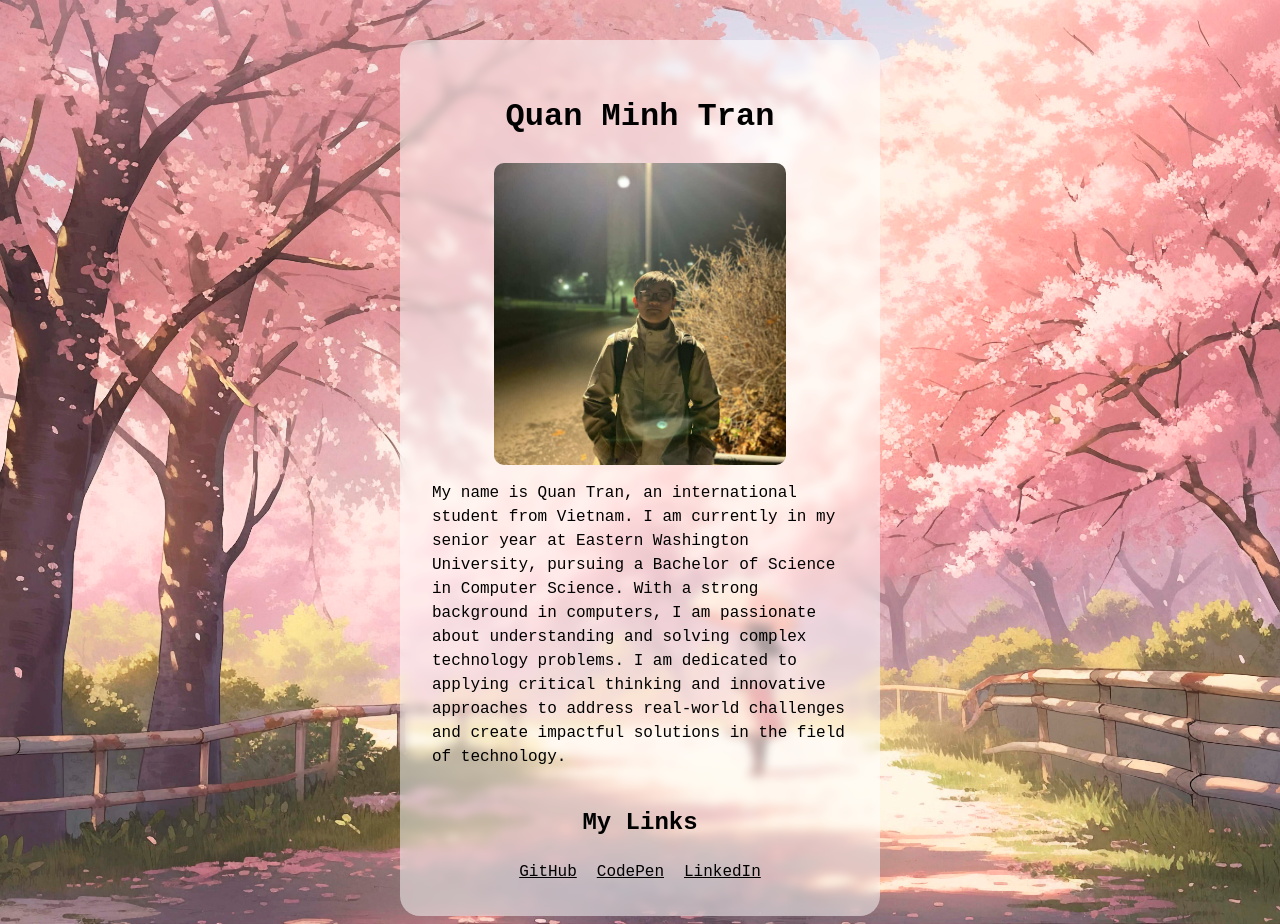
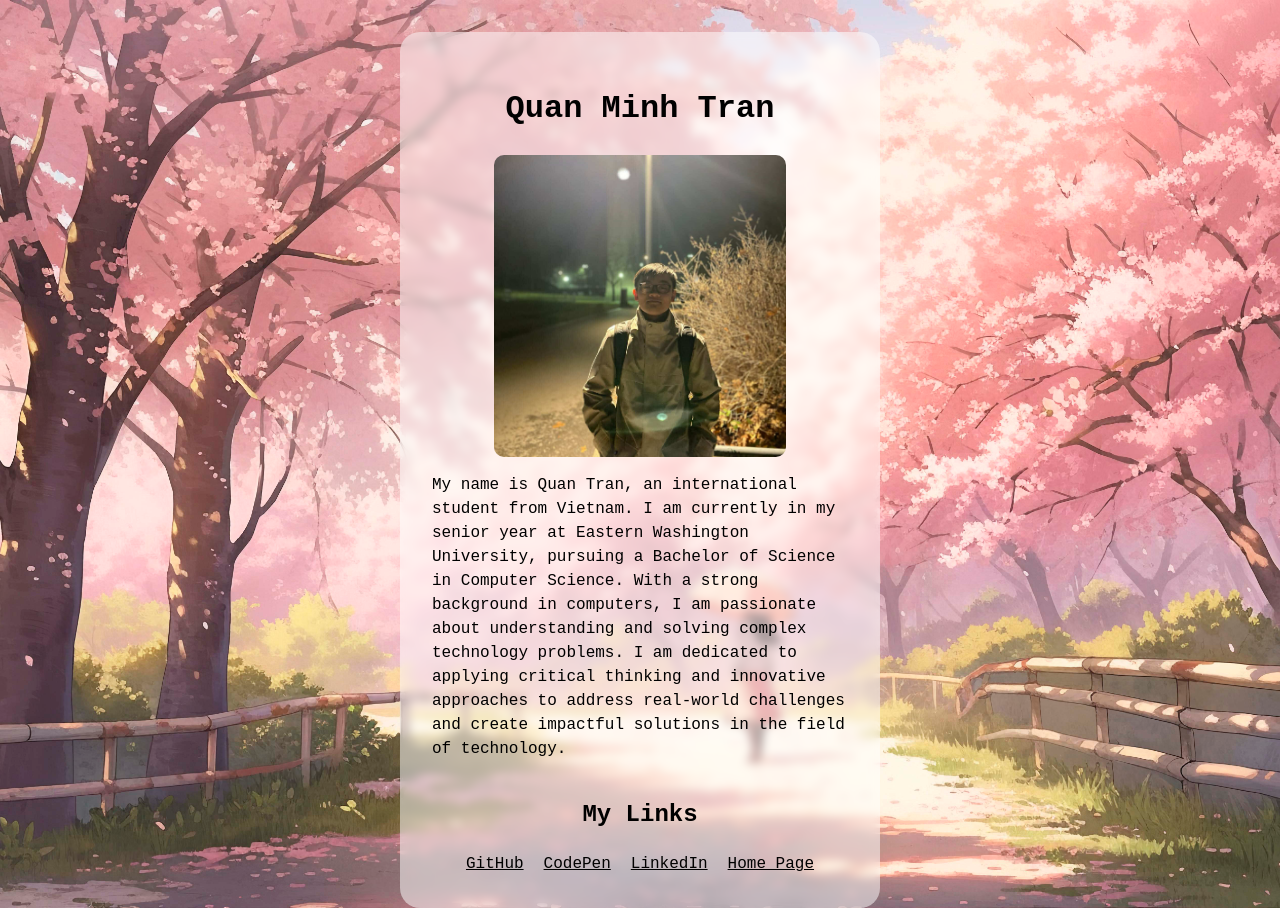
Before and after one commit to qtran6/qtran6.github.io, a plain HTML site: page pages/about.html in a window 1280 px wide. Drawn offline with nearby package versions, Linux system fonts and the light colour scheme.

Commit message:
Blur home background + Add link to home page from about me

```diff
--- a/data.json
+++ b/data.json
@@ -11,6 +11,10 @@
         {
         "name": "LinkedIn",
         "url": "https://www.linkedin.com/in/quan-tran2001"
+        },
+        {
+        "name": "Home Page",
+        "url": "../index.html"
         }
         ]
     }
--- a/pages/about.html
+++ b/pages/about.html
@@ -11,6 +11,10 @@
     <link rel="manifest" href="/site.webmanifest">
 
     <title>About Me</title>
+
+    <!-- Stylesheets -->
+      <!-- Normalize -->
+    <link rel="stylesheet" href="https://cdnjs.cloudflare.com/ajax/libs/normalize/8.0.1/normalize.min.css">
 
    <!-- Baseline Styling -->
    <link rel="stylesheet" href="../styles/baseStyle.css">
@@ -34,7 +38,7 @@
 
         <h2>My Links</h2>
         <!-- dynamically generate external links from JSON file -->
-        <ul id="myLinks"></ul>
+        <ul id="myLinks"></ul></ul>
     </main>
 
 </body>
--- a/scripts/script.js
+++ b/scripts/script.js
@@ -13,7 +13,8 @@ document.addEventListener('DOMContentLoaded', async () => {
 
       data.myLinks.forEach(({ url, name }) => {
         const li = document.createElement('li');
-        li.innerHTML = `<a href="${url}" target="_blank">${name}</a>`;
+        if(url == '../index.html') li.innerHTML = `<a href="${url}">${name}</a>`;
+        else li.innerHTML = `<a href="${url}" target="_blank">${name}</a>`;
         fragment.appendChild(li);
       });
 
--- a/styles/style.css
+++ b/styles/style.css
@@ -3,8 +3,17 @@
     background: url('../images/sulivan-lake.jpg') no-repeat bottom center fixed;
     background-size: cover;
     display: flex;
+    height: 100vh;
     justify-content: center;
+    align-items: center;
+    background-color: rgba(255, 255, 255, 0.5);
+    backdrop-filter: blur(10px);
 }
+
+/* Home Page Bottons */
+
+
+
 
 /* About Me Body */
 .about {
```
Also changed, not shown: index.html (+10 -6 lines).
